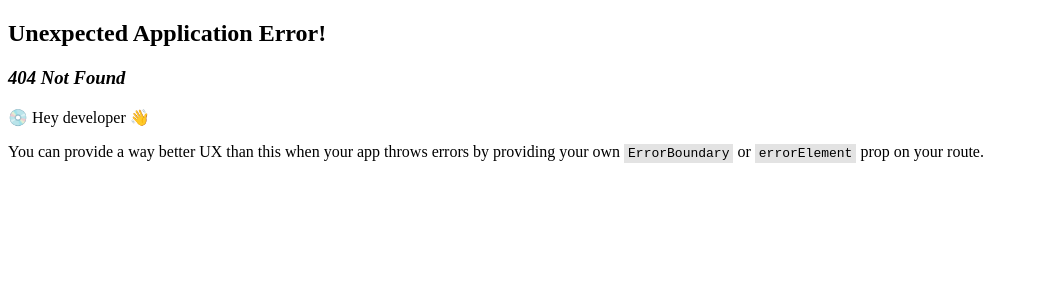
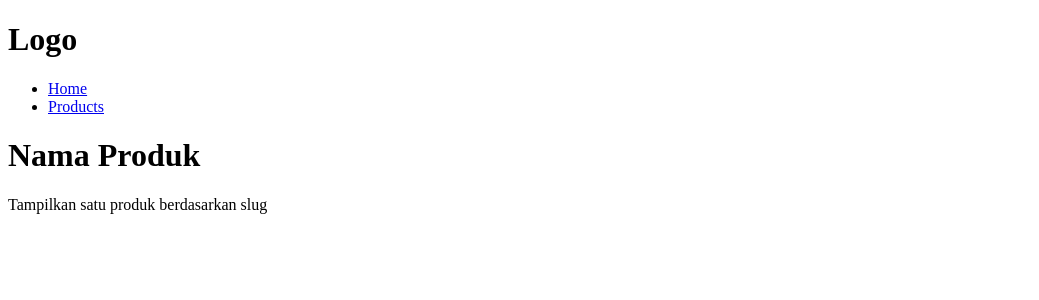
Before and after one commit to shiwilsahid/popice-frontend, a React (Vite) app: page /products/1 in a window 1280 px wide. Before the commit this address had no page. Shown: the top 300 px of the page, without its empty margins (0-1039 px from the left). Built offline with nearby package versions, Linux system fonts and the light colour scheme.

Commit message:
feat: setup routes: root, home, products

```diff
--- /dev/null
+++ b/src/routes/home.tsx
@@ -0,0 +1,9 @@
+export function HomeRoute() {
+  return (
+    <div>
+      <h1>Home</h1>
+
+      <p>Isi halaman home</p>
+    </div>
+  );
+}
--- /dev/null
+++ b/src/routes/product-slug.tsx
@@ -0,0 +1,9 @@
+export function ProductSlugRoute() {
+  return (
+    <div>
+      <h1>Nama Produk</h1>
+
+      <p>Tampilkan satu produk berdasarkan slug</p>
+    </div>
+  );
+}
--- /dev/null
+++ b/src/routes/products.tsx
@@ -0,0 +1,9 @@
+export function ProductsRoute() {
+  return (
+    <div>
+      <h1>Semua Produk</h1>
+
+      <p>Tampilkan semua produk</p>
+    </div>
+  );
+}
--- /dev/null
+++ b/src/routes/root.tsx
@@ -0,0 +1,25 @@
+import { Link, Outlet } from "react-router-dom";
+
+export function RootRoute() {
+  return (
+    <div>
+      <header>
+        <h1>Logo</h1>
+        <nav>
+          <ul>
+            <li>
+              <Link to="/">Home</Link>
+            </li>
+            <li>
+              <Link to="/products">Products</Link>
+            </li>
+          </ul>
+        </nav>
+      </header>
+
+      <main>
+        <Outlet />
+      </main>
+    </div>
+  );
+}
```
Also changed, not shown: src/main.tsx (+20 -2 lines).
